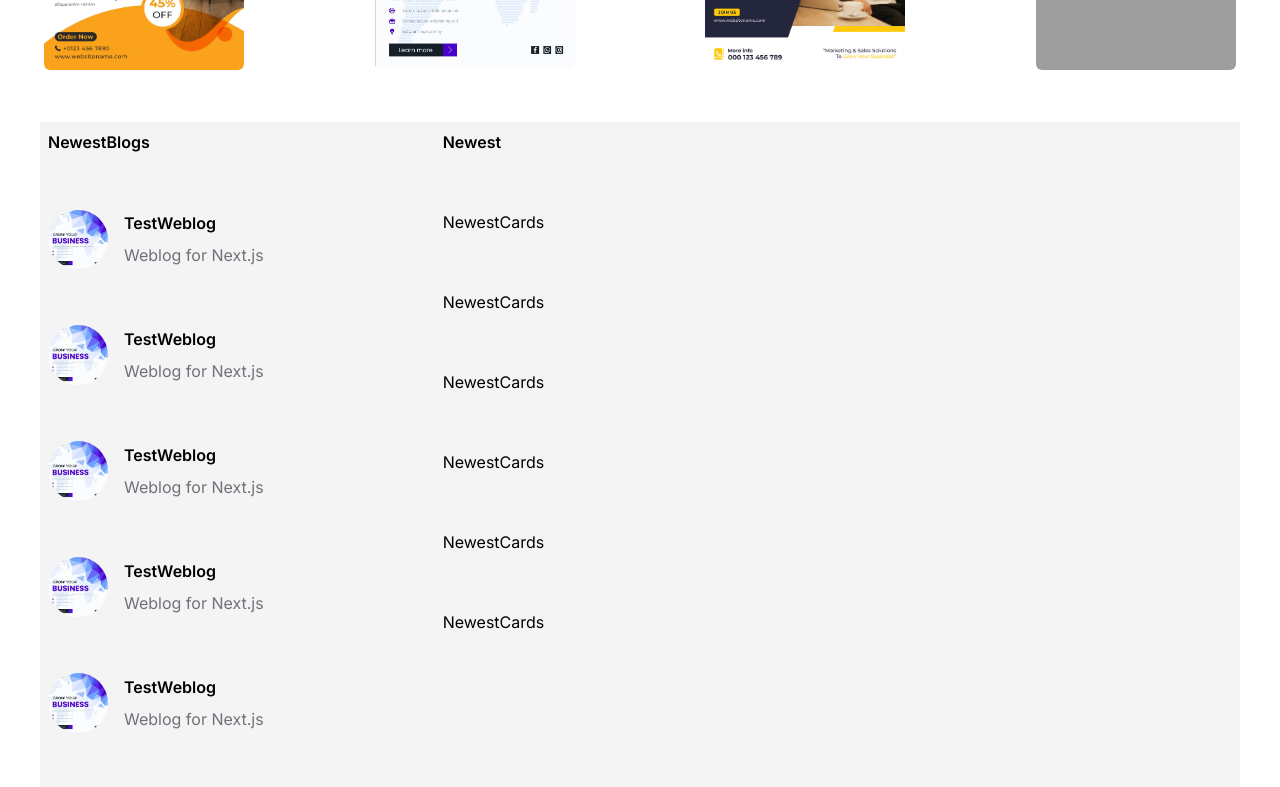
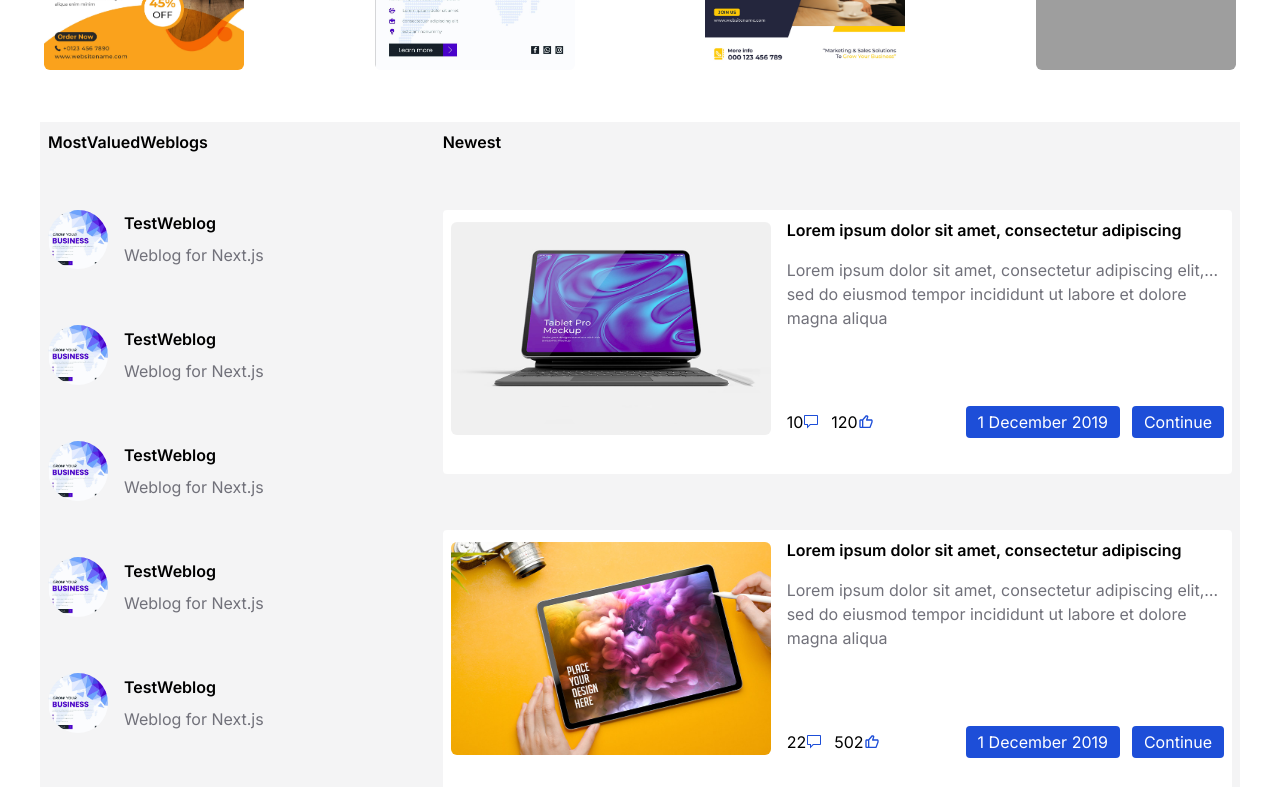
Before and after one commit to arshia788/BlogV2NextPractice, a Next.js app: page / in a window 1280 px wide. Shown: the part 1460-2247 px from the top of the page. Built offline with nearby package versions, Linux system fonts and the light colour scheme; grey boxes are pictures that could not be loaded.

Commit message:
finished the newsInfo of the main page

```diff
--- a/components/module/shared/NewestCards.js
+++ b/components/module/shared/NewestCards.js
@@ -1,7 +1,54 @@
-import React from 'react'
+import Image from 'next/image'
+import Link from 'next/link'
+import React from 'react';
 
-export default function NewestCards() {
-  return (
-    <div>NewestCards</div>
-  )
+import { GoComment } from 'react-icons/go';
+import { BiLike } from 'react-icons/bi';
+
+export default function NewestCards({ data }) {
+    return (
+        <article className='bg-[#fff] flex justify-between p-2 rounded h-[16.5rem] gap-4'>
+
+
+            <div className="flex justify-center items-center">
+                <Link href={data.slug} className="relative w-[20rem] h-[15rem] rounded-lg">
+                    <Image src={data.image} alt={data.title} width={1000} height={700} className=" rounded-md" />
+                </Link>
+            </div>
+
+            <div className='flex flex-col justify-between gap-y-4 h-[220px]'>
+
+                <Link href={data.slug} >
+                    <h3 className='font-semibold'>{data.title}</h3>
+                </Link>
+
+                <p className='text-zinc-500 h-[200px] line-clamp-1'>{data.short_desc}</p>
+
+                <div className='flex justify-between items-center'>
+
+                    <div className='flex justify-between items-center gap-x-3 '>
+
+                        <span className='flex items-center '>
+                            {data.comments_number}
+                            <GoComment className='text-blue-700'/>
+                        </span>
+
+                        <span className='flex items-center'>
+                            {data.view_number}
+                            <BiLike className='text-blue-700'/>
+                        </span>
+                    </div>
+
+                    <div className='flex justify-between items-center gap-x-3'>
+
+                        <p className='bg-blue-700 text-white px-3 py-1 rounded'>{data.date}</p>
+
+                        <button className='bg-blue-700 text-white px-3 py-1 rounded'>Continue</button>
+                    </div>
+                </div>
+            </div>
+
+
+        </article>
+    )
 }
--- a/components/templates/NewsInfos.js
+++ b/components/templates/NewsInfos.js
@@ -70,60 +70,60 @@ export default function NewsInfos() {
     const posts=[
         {
             image:'/images/posts/tablet1.jpg',
-            title:'لورم ایپسوم متن ساختگی ',
-            short_desc:'لورم ایپسوم متن ساختگی با تولید سادگی نامفهوم از صنعت چاپ و با استفاده از طراحان گرافیک است چاپگرها و متون بلکه روزنامه و مجله در ستون و سطرآنچنان که لازم است ',
+            title:'Lorem ipsum dolor sit amet, consectetur adipiscing ',
+            short_desc:'Lorem ipsum dolor sit amet, consectetur adipiscing elit, sed do eiusmod tempor incididunt ut labore et dolore magna aliqua',
             comments_number:10,
             view_number:120,
             slug:'tablet1',
-            date:'1بهمن 1500'
+            date:'1 December 2019'
         }
         ,
         {
             image:'/images/posts/tablet2.jpg',
-            title:'لورم ایپسوم متن ساختگی ',
-            short_desc:'لورم ایپسوم متن ساختگی با تولید سادگی نامفهوم از صنعت چاپ و با استفاده از طراحان گرافیک است چاپگرها و متون بلکه روزنامه و مجله در ستون و سطرآنچنان که لازم است ',
+            title:'Lorem ipsum dolor sit amet, consectetur adipiscing ',
+            short_desc:'Lorem ipsum dolor sit amet, consectetur adipiscing elit, sed do eiusmod tempor incididunt ut labore et dolore magna aliqua',
             comments_number:22,
             view_number:502,
             slug:'mobile1',
-            date:'1بهمن 1500'
+            date:'1 December 2019'
         }
         ,
         {
             image:'/images/posts/tablet3.jpg',
-            title:'لورم ایپسوم متن ساختگی ده از طراحان گرافیک است چاپگرها و متون بلکه ده از طراحان گرافیک است چاپگرها و متون بلکه ',
-            short_desc:'لورم ایپسوم متن ساختگی با تولید سادگی نامفهوم از صنعت چاپ و با استفاده از طراحان گرافیک است چاپگرها و متون بلکه روزنامه و مجله در ستون و سطرآنچنان که لازم است ',
+            title:'Lorem ipsum dolor sit amet, consectetur adipiscing',
+            short_desc:'Lorem ipsum dolor sit amet, consectetur adipiscing elit, sed do eiusmod tempor incididunt ut labore et dolore magna aliqua',
             comments_number:25,
             view_number:12004,
             slug:'tablet1',
-            date:'1بهمن 1500'
+            date:'1 December 2019'
         },
 
         {
             image:'/images/posts/tablet1.jpg',
-            title:'لورم ایپسوم متن ساختگی ',
-            short_desc:'لورم ایپسوم متن ساختگی با تولید سادگی نامفهوم از صنعت چاپ و با استفاده از طراحان گرافیک است چاپگرها و متون بلکه روزنامه و مجله در ستون و سطرآنچنان که لازم است ',
+            title:'Lorem ipsum dolor sit amet, consectetur adipiscing ',
+            short_desc:'Lorem ipsum dolor sit amet, consectetur adipiscing elit, sed do eiusmod tempor incididunt ut labore et dolore magna aliqua',
             comments_number:10,
             view_number:120,
             slug:'laptop1',
-            date:'1بهمن 1500'
+            date:'1 December 2019'
         },
         {
             image:'/images/posts/tablet1.jpg',
-            title:'لورم ایپسوم متن ساختگی ',
-            short_desc:'لورم ایپسوم متن ساختگی با تولید سادگی نامفهوم از صنعت چاپ و با استفاده از طراحان گرافیک است چاپگرها و متون بلکه روزنامه و مجله در ستون و سطرآنچنان که لازم است ',
+            title:'Lorem ipsum dolor sit amet, consectetur adipiscing ',
+            short_desc:'Lorem ipsum dolor sit amet, consectetur adipiscing elit, sed do eiusmod tempor incididunt ut labore et dolore magna aliqua',
             comments_number:10,
             view_number:120,
             slug:'laptop1',
-            date:'1بهمن 1500'
+            date:'1 December 2019'
         },
         {
             image:'/images/posts/tablet1.jpg',
-            title:'لورم ایپسوم متن ساختگی ',
-            short_desc:'لورم ایپسوم متن ساختگی با تولید سادگی نامفهوم از صنعت چاپ و با استفاده از طراحان گرافیک است چاپگرها و متون بلکه روزنامه و مجله در ستون و سطرآنچنان که لازم است ',
+            title:'Lorem ipsum dolor sit amet, consectetur adipiscing ',
+            short_desc:'Lorem ipsum dolor sit amet, consectetur adipiscing elit, sed do eiusmod tempor incididunt ut labore et dolore magna aliqua',
             comments_number:10,
             view_number:120,
             slug:'laptop1',
-            date:'1بهمن 1500'
+            date:'1 December 2019'
         },
 
     ];
@@ -132,7 +132,7 @@ export default function NewsInfos() {
     <section className="bg-zinc-100 grid grid-cols-12 p-2">
 
         <div className="col-span-4 flex flex-col gap-y-14">
-            <h3 className="font-semibold">NewestBlogs</h3>
+            <h3 className="font-semibold">MostValuedWeblogs</h3>
             {
                 blogersInfo.map((item,index)=>(
                     <MostWeblogsCard key={index} data={item}/>
```
